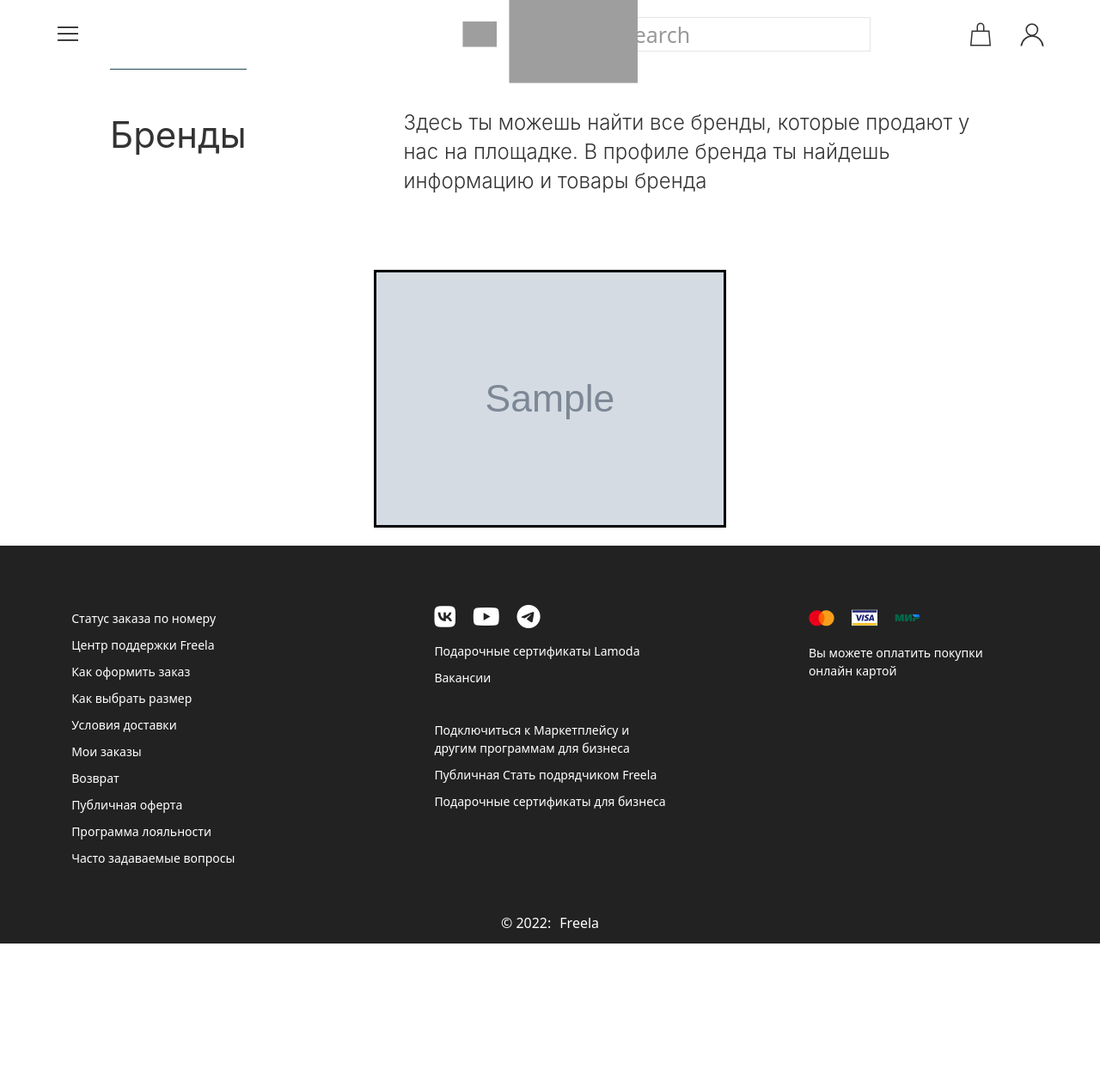
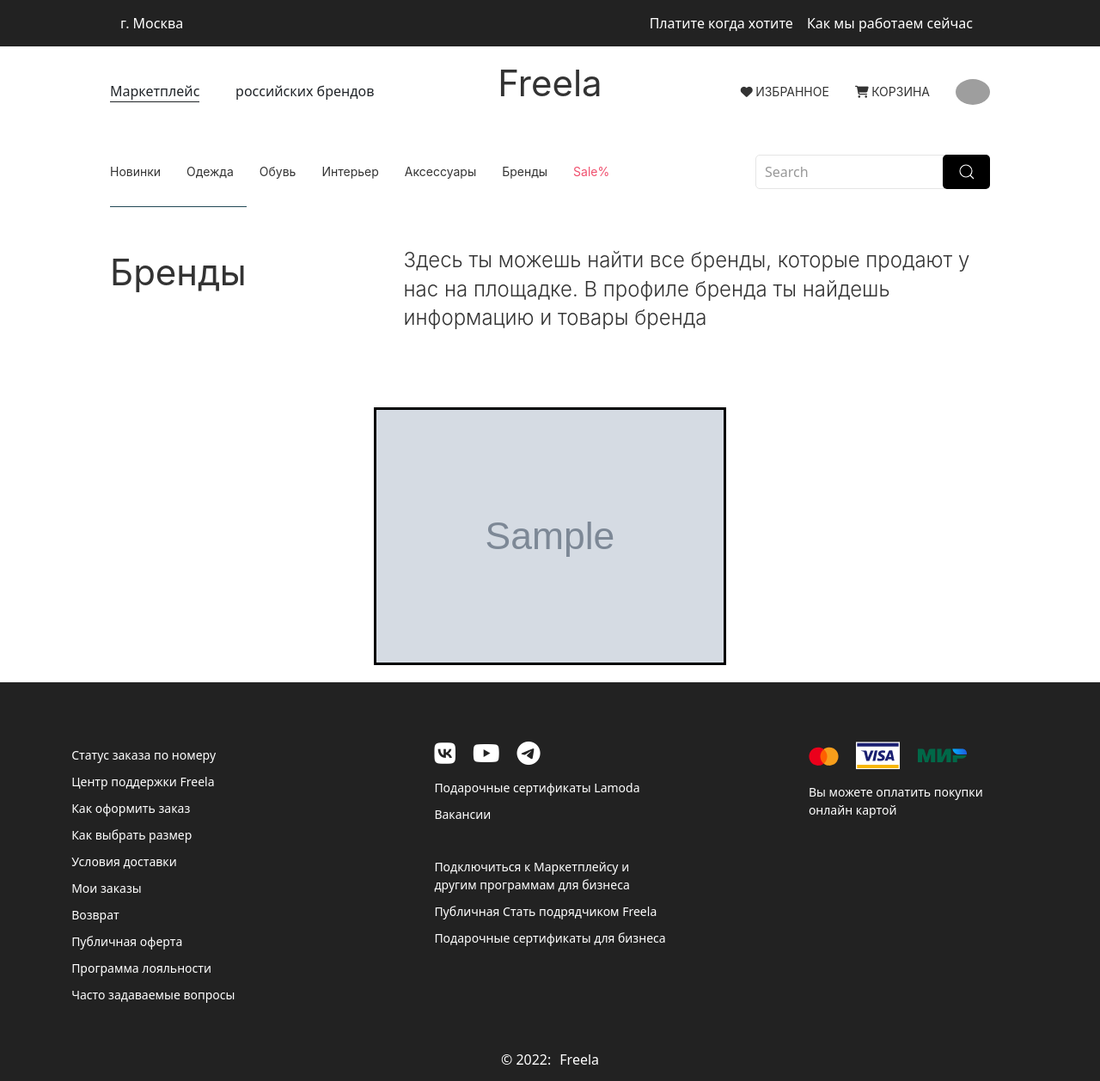
Before and after one commit to DegtyarevEvgeniy/Pouffe, a Django app: page /brands/ in a window 1280 px wide. Shown: the whole page at 86% size. Before the commit the page ends 1098 px from the top, so only its background shows below. Run offline with Django 4.2, Linux system fonts and the light colour scheme; tables that the repository leaves empty hold one stand-in row (values such as "Sample post"); grey boxes marked "Sample" are stand-in pictures; some libraries are stand-ins or nearby versions; grey boxes are pictures that could not be loaded.

Commit message:
named links and rewrote top menu

```diff
--- a/app/templates/menu.html
+++ b/app/templates/menu.html
@@ -1,169 +1,85 @@
-<div style="width: 90%; margin: 0 auto">
-    {% if user.is_authenticated %}
-    <nav class="uk-navbar-container" style="margin-bottom: 0; background-color: white;" uk-navbar>
-        <div class="uk-navbar-left">
-            <a href="#main-menuL" uk-toggle>
-                <span style="color: black" uk-icon="menu"></span>
-            </a>
+<div class="uk-container uk-width-1" style="padding: 0">
+    <!-- top menu -->
+    <div class="uk-section uk-section-secondary uk-padding-small" style="color: white">
+        <div class="uk-flex uk-flex-between uk-flex-middle uk-width-4-5" style="margin: 0 auto;">
+            <p class="uk-margin-remove">г. Москва</p>
+            <div class="uk-flex uk-flex-right uk-flex-middle uk-width-2-5">
+                <a class="uk-link-revert" style="margin: 0 2%;">Платите когда хотите</a>
+                <a class="uk-link-revert" style="margin: 0 2%;">Как мы работаем сейчас</a>
+            </div>
         </div>
-        <div class="uk-navbar-center uk-margin-right">
+    </div>
 
-            <ul class="uk-navbar-nav">
-                <li>
-                    <a href="/" class="uk-width-expand uk-padding-remove uk-flex uk-flex-middle">
-                        <img src="../../../media/logoImage/logo.svg" alt="" width="40">
-                        <img src="../../../media/logoImage/logo_text.svg" alt=""
-                            class="uk-width-small uk-margin-small-left">
-                    </a>
-                </li>
-            </ul>
-
-        </div>
-        <div class="uk-navbar-right">
-
-            <ul class="uk-navbar-nav">
-                <li>
-                <li class="uk-flex uk-flex-middle">
-                    <div class="uk-search uk-search-default" style="width: 30vh; margin: auto">
-                        <a type="submit" href="" id="searchBtn" uk-search-icon></a>
-                        <input class="uk-search-input" type="search" placeholder="Search" id="search_pole"
-                            style="font-size: 25px; padding: 2% auto">
-                    </div>
-                </li>
-                <ul class="uk-navbar-nav uk-width-auto">
-                    {% if user.is_partner %}
+    <!-- main nav menu -->
+    <div class="uk-section uk-width-4-5" style="margin: 0 auto; padding: 1% 0;">
+        <nav class="uk-navbar-container uk-navbar-transparent" uk-navbar>
+            <div class="uk-navbar-left">
+                <ul class="uk-navbar-nav">
+                    <li class="uk-active" style="border-bottom: 1px solid">Маркетплейс</li>
+                    <li class="uk-active">⠀российских брендов</li>
+                </ul>
+            </div>
+            <div class="uk-navbar-center">
+                <h1>
+                    Freela
+                </h1>
+            </div>
+            <div class="uk-navbar-right">
+                <ul class="uk-navbar-nav">
                     <li class="uk-active">
-                        <a href="/becomeCreator/" uk-icon="icon: database"></a>
-                    </li>
-                    {% endif %}
-                    <li class="uk-active">
-                        <a href="/cart/" uk-icon="icon: cart"></a>
+                        <a href="#">
+                            <i class="fa-solid fa-heart"></i>
+                            избранное
+                        </a>
                     </li>
                     <li class="uk-active">
-                        <a href="/orders/" uk-icon="icon: bag"></a>
+                        <a href="#">
+                            <i class="fa-solid fa-cart-shopping"></i>
+                            корзина
+                        </a>
                     </li>
                     <li class="uk-active">
-                        <a uk-icon="icon: user"></a>
+                        <a href="#">
+                            <img class="uk-border-circle"
+                                src="https://images.unsplash.com/photo-1633332755192-727a05c4013d?ixlib=rb-4.0.3&ixid=MnwxMjA3fDB8MHxwaG90by1wYWdlfHx8fGVufDB8fHx8&auto=format&fit=crop&w=880&q=80"
+                                height="40" width="40" alt="">
+                        </a>
                         <div class="uk-navbar-dropdown">
                             <ul class="uk-nav uk-navbar-dropdown-nav">
-                                {% if user.is_partner %}
-                                <li>
-
-                                    <a href="/partners/" class="uk-button uk-button-link"
-                                        style="text-transform: none;">Вы
-                                        уже
-                                        партнер</a>
-                                </li>
-                                {% else %}
-                                <li class="uk-active">
-                                    <a href="/partners/" class="uk-button uk-button-link uk-text-normal"
-                                        style="text-transform: none;">Стать партнером</a>
-                                </li>
-                                {% endif %}
-                                <li class="uk-nav-divider"></li>
-                                <li class="uk-active"><a href="/edit/">Настройки профиля</a></li>
-                                <!-- <li class="uk-active"><a href="/chats">Чаты</a></li> -->
-                                <li class="uk-active"><a href="/logout/">Выйти</a></li>
-                                {% if user.is_admin and user.is_superuser and user.is_staff and user.is_active %}
-                                <li class="uk-active"><a href="/admin/">Админка</a></li>
-                                {% endif %}
+                                <li class="uk-active"><a href="#">Active</a></li>
+                                <li><a href="#">Item</a></li>
+                                <li><a href="#">Item</a></li>
                             </ul>
                         </div>
                     </li>
+
                 </ul>
+            </div>
+        </nav>
+    </div>
 
-                </li>
-            </ul>
-        </div>
-    </nav>
-
-    {% else %}
-
-    <nav class="uk-navbar-container" style="margin-bottom: 0; height: 10vh; width: 100%; background-color: white"
-        uk-navbar>
-        <div class="uk-navbar-left">
-            <a href="#main-menuL" uk-toggle>
-                <span style="color: black" uk-icon="menu"></span>
-            </a>
-        </div>
-        <div class="uk-navbar-center">
-
-            <ul class="uk-navbar-nav">
-                <li>
-                    <a href="/" class="uk-width-expand uk-padding-remove uk-flex uk-flex-middle">
-                        <img src="../../../media/logoImage/logo.svg" alt="" width="40">
-                        <img src="../../../media/logoImage/logo_text.svg" alt=""
-                            class="uk-width-small uk-margin-small-left">
-                    </a>
-                </li>
-            </ul>
-
-        </div>
-        <div class="uk-navbar-right">
-
-            <ul class="uk-navbar-nav">
-                <li>
-                <li class="uk-flex uk-flex-middle">
-                    <div class="uk-search uk-search-default uk-width-4-5">
-                        <a type="submit" href="" id="searchBtn" uk-search-icon></a>
-                        <input class="uk-search-input" type="search" placeholder="Search" id="search_pole"
-                            style="font-size: 25px; padding: 2% auto">
-                    </div>
-                </li>
-                <ul class="uk-navbar-nav uk-width-auto">
-                    {% if user.is_partner %}
-                    <li class="uk-active">
-                        <a href="/becomeCreator/" uk-icon="icon: database"></a>
-                    </li>
-                    {% endif %}
-
-                    <li class="uk-active">
-                        <a href="/orders/" uk-icon="icon: bag"></a>
-                    </li>
-                    <li class="uk-active">
-                        <a uk-icon="icon: user" href="/login/"></a>
-                    </li>
+    <!-- search and categoryes nav -->
+    <div class="uk-section uk-width-4-5" style="margin: 0 auto; padding: 0">
+        <nav class="uk-navbar-container uk-navbar-transparent" uk-navbar>
+            <div class="uk-navbar-left">
+                <ul class="uk-navbar-nav">
+                    <li class="uk-active"><a class="uk-link-revert uk-text-capitalize" style="padding-left: 0" href="">Новинки</a></li>
+                    <li class="uk-active"><a class="uk-link-revert uk-text-capitalize" href="">Одежда</a></li>
+                    <li class="uk-active"><a class="uk-link-revert uk-text-capitalize" href="">Обувь</a></li>
+                    <li class="uk-active"><a class="uk-link-revert uk-text-capitalize" href="">Интерьер</a></li>
+                    <li class="uk-active"><a class="uk-link-revert uk-text-capitalize" href="">Аксессуары</a></li>
+                    <li class="uk-active"><a class="uk-link-revert uk-text-capitalize" href="">Бренды</a></li>
+                    <li class="uk-active"><a class="uk-link-revert uk-text-capitalize uk-text-danger" href="">Sale%</a></li>
                 </ul>
-
-                </li>
-            </ul>
-        </div>
-    </nav>
-
-    {% endif %}
-
-
-    <!-- start of main-menuL -->
-    <div id="main-menuL" uk-offcanvas>
-        <div class="uk-offcanvas-bar">
-            <ul class="uk-nav uk-nav-default">
-                <li class="uk-active">
-                    <a href="/goods/category/Clothing" class="uk-button uk-button-text">Одежда </a>
-                </li>
-                <li class="uk-active">
-                    <a href="/goods/category/Shoes" class="uk-button uk-button-text">Обувь</a>
-                </li>
-                <li class="uk-active">
-                    <a href="/goods/category/Bags" class="uk-button uk-button-text">Сумки</a>
-                </li>
-                <li class="uk-active">
-                    <a href="/goods/category/Interior" class="uk-button uk-button-text">Интерьер</a>
-                </li>
-                <li class="uk-active">
-                    <a href="/goods/category/Accessories" class="uk-button uk-button-text">Аксессуары</a>
-                </li>
-            </ul>
-        </div>
+            </div>
+            <div class="uk-navbar-right uk-width-2-5 uk-flex uk-flex-right">
+                <ul class="uk-navbar-nav uk-width-2-3">
+                    <form class="uk-search uk-search-default uk-width-1">
+                        <span class="uk-border-rounded uk-search-icon-flip" style="background-color: black; color: white; width: 20%" uk-search-icon></span>
+                        <input class="uk-border-rounded uk-search-input" type="search" placeholder="Search" aria-label="Search">
+                    </form>
+                </ul>
+            </div>
+        </nav>
     </div>
 </div>
-
-<style>
-    * {
-        font-family: 'Montserrat', !important;
-    }
-
-    svg {
-        width: 30px;
-        height: 30px;
-    }
-</style>
--- a/web/urls.py
+++ b/web/urls.py
@@ -23,46 +23,46 @@
 
 urlpatterns = [
     # technical links
-    path('admin/', views.admin_page),
+    path('admin/', views.admin_page, name='admin_page'),
     path('restorePassword/', views.forgot_password_page),
 
     # enterance links
-    path('logout/', views.logout_view),
+    path('logout/', views.logout_view, name='logout'),
     path('login/', views.login_page, name='signup'),
     # main page lnk
-    path('', views.index_page),
+    path('', views.index_page, name='main_page'),
 
     # user account links
-    path('accounts/', include('django.contrib.auth.urls')),
-    path('edit/', views.edit_profile),
+    path('accounts/', include('django.contrib.auth.urls'), name='account'),
+    path('edit/', views.edit_profile, name='edit_profile'),
 
     # chat links
-    path('chats/', views.chat_page_list),
-    path('chat/<room_id>/', views.chat_page),
+    path('chats/', views.chat_page_list, name='chat_page_list'),
+    path('chat/<room_id>/', views.chat_page, name='chat_page'),
 
     # document links
-    path('documents/', views.documents_page),
-    path('documents/documentsTemplates/<name>/', views.documentTemplates_page),
+    path('documents/', views.documents_page, name='documents_page'),
+    path('documents/documentsTemplates/<name>/', views.documentTemplates_page, name='documentTemplates_page'),
 
     #  brand links
-    path('brands/', views.brands_page),
-    path('brands/<shopnmae>', views.sertCardBrend_page),
+    path('brands/', views.brands_page, name='brands_page'),
+    path('brands/<shopnmae>', views.sertCardBrend_page, name='sertCardBrend_page'),
 
 
     # partner links
-    path('partners/', views.partners_page),
-    path('becomeCreator/', views.becomeCreator_page),
-    path('becomeCreator/becomeCreatorTemplates/<name>/', views.becomeCreatorTemplate_page),
+    path('partners/', views.partners_page, name='partners_page'),
+    path('becomeCreator/', views.becomeCreator_page, name='becomeCreator_page'),
+    path('becomeCreator/becomeCreatorTemplates/<name>/', views.becomeCreatorTemplate_page, name='becomeCreatorTemplate_page'),
 
     # goods links
-    path('goods/', views.goods_page),
-    path('goods/<product_id>/', views.cardProduct_page),
-    path('goods/category/<category>', views.goodsSearch_page_category),
-    path('goods/search/<product_name>', views.goodsSearch_page),
+    path('goods/', views.goods_page, name='goods_page'),
+    path('goods/<product_id>/', views.cardProduct_page, name='cardProduct_page'),
+    path('goods/category/<category>', views.goodsSearch_page_category, name='goodsSearch_page_category'),
+    path('goods/search/<product_name>', views.goodsSearch_page, name='goodsSearch_page'),
 
     # shop links
-    path('orders/', views.orders_page),
-    path('cart/', views.cart_page),
+    path('orders/', views.orders_page, name='orders_page'),
+    path('cart/', views.cart_page, name='cart_page'),
 
     # path('addTask/', views.addTask_page, name='AddTask'),
     # path('addTask/', views.addTask_page),
```
Also changed, not shown: 1 other file.
